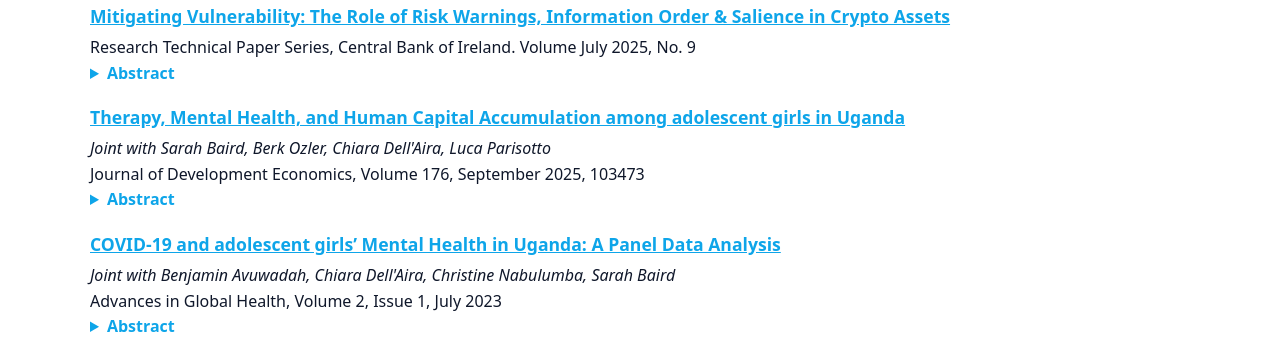
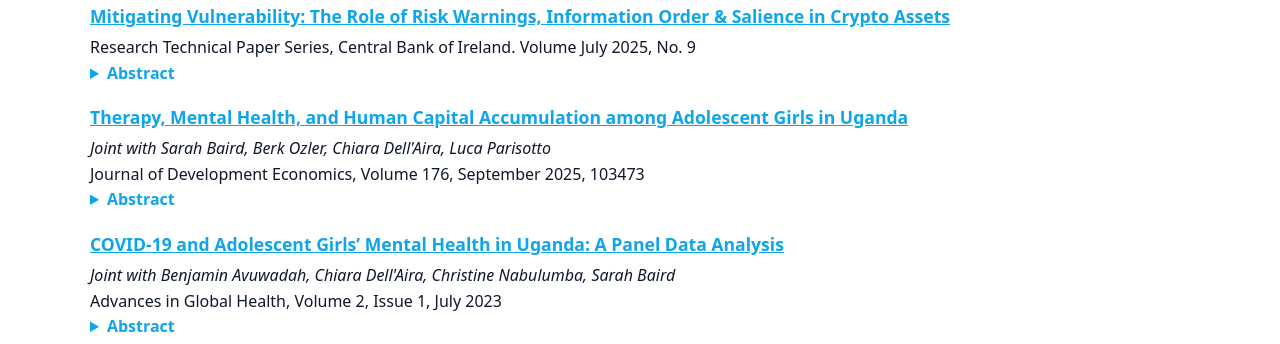
Before and after one commit to danishussalam/danishussalam.github.io, a Jekyll site: the page built from research.md, in a window 1280 px wide. Shown: the part 211-555 px from the top of the page. Built offline with Jekyll 4.4.1, drawn with Linux system fonts in a browser that asks for light colours.

```diff
--- a/research.md
+++ b/research.md
@@ -44,7 +44,7 @@ past investment outcomes than by ex-ante warnings.
 <div class="pub-item">
   <h3 class="pub-title">
     <a href="https://www.sciencedirect.com/science/article/abs/pii/S0304387825000240" rel="noopener">
-      Therapy, Mental Health, and Human Capital Accumulation among adolescent girls in Uganda
+      Therapy, Mental Health, and Human Capital Accumulation among Adolescent Girls in Uganda
     </a>
   </h3>
   <div class="pub-meta">
@@ -62,7 +62,7 @@ past investment outcomes than by ex-ante warnings.
 <div class="pub-item">
   <h3 class="pub-title">
     <a href="https://online.ucpress.edu/agh/article/2/1/1798880/196895" rel="noopener">
-      COVID-19 and adolescent girls’ Mental Health in Uganda: A Panel Data Analysis
+      COVID-19 and Adolescent Girls’ Mental Health in Uganda: A Panel Data Analysis
     </a>
   </h3>
   <div class="pub-meta">
```
